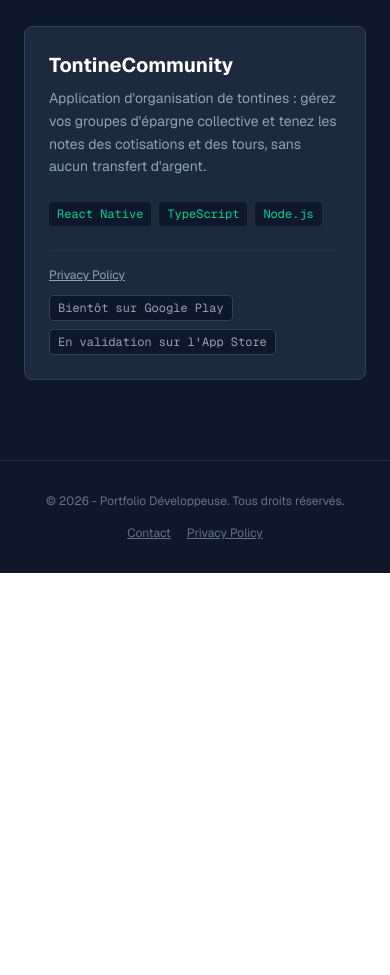
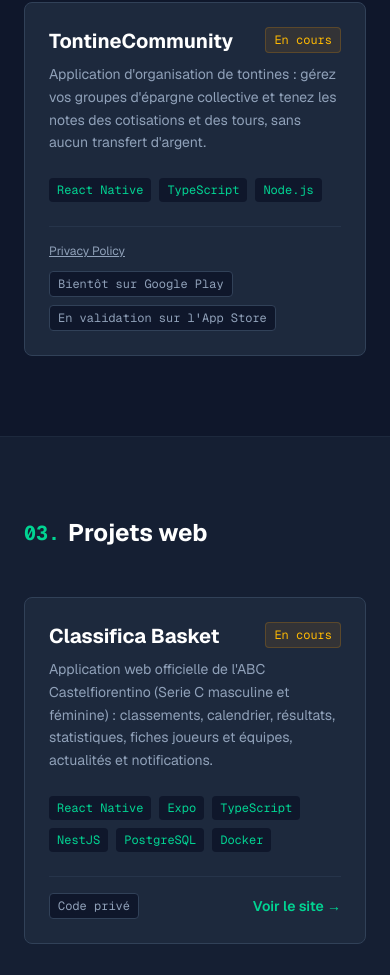
Before and after one commit to phelouzat3-glitch/phelouzat-fullstack, a Next.js app: page / in a window 390 px wide. Shown: the part 1022-1997 px from the top of the page. Before the commit the page ends 1595 px from the top, so only its background shows below. Built offline with nearby package versions, Linux system fonts and the light colour scheme.

Commit message:
Ajoute Classifica Basket et separe projets mobiles et web

```diff
--- a/src/app/page.tsx
+++ b/src/app/page.tsx
@@ -15,18 +15,175 @@ const skills = [
   "CSS",
 ];
 
-// Vos applications
-const apps = [
+type ProjectStatus = "live" | "in-progress" | "coming-soon";
+type ProjectPlatform = "mobile" | "web";
+
+type Project = {
+  title: string;
+  description: string;
+  tech: string[];
+  platform: ProjectPlatform;
+  status: ProjectStatus;
+  liveUrl?: string;
+  githubUrl?: string;
+  playStoreUrl?: string;
+  appStoreUrl?: string;
+  privacyUrl?: string;
+};
+
+const statusStyles: Record<
+  ProjectStatus,
+  { label: string; className: string }
+> = {
+  live: {
+    label: "En ligne",
+    className: "bg-emerald-500/10 text-emerald-400 border-emerald-500/20",
+  },
+  "in-progress": {
+    label: "En cours",
+    className: "bg-amber-500/10 text-amber-400 border-amber-500/20",
+  },
+  "coming-soon": {
+    label: "Bientôt disponible",
+    className: "bg-slate-700/40 text-slate-300 border-slate-600",
+  },
+};
+
+// Applications mobiles
+const mobileApps: Project[] = [
   {
     title: "TontineCommunity",
     description:
       "Application d'organisation de tontines : gérez vos groupes d'épargne collective et tenez les notes des cotisations et des tours, sans aucun transfert d'argent.",
     tech: ["React Native", "TypeScript", "Node.js"],
-    playStoreUrl: "", // Lien Google Play une fois l'app publiée
-    appStoreUrl: "", // Lien App Store une fois l'app validée
-    privacyUrl: "/privacy-my-app", // Lien requis par les stores
+    platform: "mobile",
+    status: "in-progress",
+    playStoreUrl: "",
+    appStoreUrl: "",
+    privacyUrl: "/privacy-my-app",
   },
 ];
+
+// Projets web
+const webProjects: Project[] = [
+  {
+    title: "Classifica Basket",
+    description:
+      "Application web officielle de l'ABC Castelfiorentino (Serie C masculine et féminine) : classements, calendrier, résultats, statistiques, fiches joueurs et équipes, actualités et notifications.",
+    tech: ["React Native", "Expo", "TypeScript", "NestJS", "PostgreSQL", "Docker"],
+    platform: "web",
+    status: "in-progress",
+    liveUrl: "https://classifica-basket.vercel.app",
+  },
+];
+
+// Projets à venir
+const upcomingProjects: Project[] = [];
+
+function ProjectCard({ project }: { project: Project }) {
+  const status = statusStyles[project.status];
+
+  return (
+    <div className="bg-slate-800 border border-slate-700 p-6 rounded-lg flex flex-col justify-between hover:-translate-y-1 transition-transform">
+      <div>
+        <div className="flex items-start justify-between gap-3 mb-2">
+          <h3 className="text-xl font-bold text-white">{project.title}</h3>
+          <span
+            className={`text-xs font-mono px-2 py-1 rounded border whitespace-nowrap ${status.className}`}
+          >
+            {status.label}
+          </span>
+        </div>
+        <p className="text-slate-400 text-sm mb-6 leading-relaxed">
+          {project.description}
+        </p>
+        <div className="flex flex-wrap gap-2 mb-6">
+          {project.tech.map((t, idx) => (
+            <span
+              key={idx}
+              className="px-2 py-1 bg-slate-900 text-emerald-400 font-mono text-xs rounded"
+            >
+              {t}
+            </span>
+          ))}
+        </div>
+      </div>
+
+      <div className="flex flex-wrap justify-between items-center gap-3 pt-4 border-t border-slate-700/50">
+        <div className="flex flex-wrap items-center gap-3">
+          {project.privacyUrl && (
+            <Link
+              href={project.privacyUrl}
+              className="text-xs text-slate-400 hover:text-emerald-400 underline transition-colors"
+            >
+              Privacy Policy
+            </Link>
+          )}
+          {project.githubUrl && (
+            <a
+              href={project.githubUrl}
+              target="_blank"
+              rel="noopener noreferrer"
+              className="text-xs text-slate-400 hover:text-emerald-400 underline transition-colors"
+            >
+              Code source
+            </a>
+          )}
+          {project.platform === "web" && !project.githubUrl && (
+            <span className="text-xs font-mono text-slate-400 bg-slate-900 border border-slate-700 px-2 py-1 rounded">
+              Code privé
+            </span>
+          )}
+        </div>
+
+        <div className="flex flex-wrap items-center gap-2">
+          {project.liveUrl && (
+            <a
+              href={project.liveUrl}
+              target="_blank"
+              rel="noopener noreferrer"
+              className="text-sm font-semibold text-emerald-400 hover:text-emerald-300 transition-colors"
+            >
+              Voir le site →
+            </a>
+          )}
+          {project.platform === "mobile" && (
+            <>
+              {project.playStoreUrl ? (
+                <a
+                  href={project.playStoreUrl}
+                  target="_blank"
+                  rel="noopener noreferrer"
+                  className="text-sm font-semibold text-emerald-400 hover:text-emerald-300 transition-colors"
+                >
+                  Google Play →
+                </a>
+              ) : (
+                <span className="text-xs font-mono text-slate-400 bg-slate-900 border border-slate-700 px-2 py-1 rounded">
+                  Bientôt sur Google Play
+                </span>
+              )}
+              {project.appStoreUrl ? (
+                <a
+                  href={project.appStoreUrl}
+                  target="_blank"
+                  rel="noopener noreferrer"
+                  className="text-sm font-semibold text-emerald-400 hover:text-emerald-300 transition-colors"
+                >
+                  App Store →
+                </a>
+              ) : (
+                <span className="text-xs font-mono text-slate-400 bg-slate-900 border border-slate-700 px-2 py-1 rounded">
+                  En validation sur l&apos;App Store
+                </span>
+              )}
+            </>
+          )}
+        </div>
+      </div>
+    </div>
+  );
+}
 
 export default async function Home() {
   const currentYear = await getCurrentYear();
@@ -48,10 +205,10 @@ export default async function Home() {
         </p>
         <div className="flex gap-4">
           <a
-            href="#apps"
+            href="#projects"
             className="px-6 py-3 bg-emerald-500 hover:bg-emerald-600 text-slate-950 font-semibold rounded transition-colors text-center"
           >
-            Voir mes applications
+            Voir mes projets
           </a>
           <Link
             href="/contact"
@@ -82,82 +239,53 @@ export default async function Home() {
         </div>
       </section>
 
-      {/* 3. APPLICATIONS SECTION (Pour le Play Store) */}
-      <section id="apps" className="max-w-5xl mx-auto px-6 py-20">
+      {/* 3. APPLICATIONS MOBILES */}
+      <section id="projects" className="max-w-5xl mx-auto px-6 py-20">
         <h2 className="text-2xl font-bold text-white mb-12 flex items-center gap-2">
-          <span className="text-emerald-400 font-mono text-xl">02.</span> Mes
-          Applications
+          <span className="text-emerald-400 font-mono text-xl">02.</span>{" "}
+          Applications mobiles
         </h2>
 
         <div className="grid md:grid-cols-2 gap-6">
-          {apps.map((app, index) => (
-            <div
-              key={index}
-              className="bg-slate-800 border border-slate-700 p-6 rounded-lg flex flex-col justify-between hover:-translate-y-1 transition-transform"
-            >
-              <div>
-                <h3 className="text-xl font-bold text-white mb-2">
-                  {app.title}
-                </h3>
-                <p className="text-slate-400 text-sm mb-6 leading-relaxed">
-                  {app.description}
-                </p>
-                <div className="flex flex-wrap gap-2 mb-6">
-                  {app.tech.map((t, idx) => (
-                    <span
-                      key={idx}
-                      className="px-2 py-1 bg-slate-900 text-emerald-400 font-mono text-xs rounded"
-                    >
-                      {t}
-                    </span>
-                  ))}
-                </div>
-              </div>
-
-              <div className="flex flex-wrap justify-between items-center gap-3 pt-4 border-t border-slate-700/50">
-                <Link
-                  href={app.privacyUrl}
-                  className="text-xs text-slate-400 hover:text-emerald-400 underline transition-colors"
-                >
-                  Privacy Policy
-                </Link>
-                <div className="flex flex-wrap items-center gap-2">
-                  {app.playStoreUrl ? (
-                    <a
-                      href={app.playStoreUrl}
-                      target="_blank"
-                      rel="noopener noreferrer"
-                      className="text-sm font-semibold text-emerald-400 hover:text-emerald-300 transition-colors"
-                    >
-                      Google Play →
-                    </a>
-                  ) : (
-                    <span className="text-xs font-mono text-slate-400 bg-slate-900 border border-slate-700 px-2 py-1 rounded">
-                      Bientôt sur Google Play
-                    </span>
-                  )}
-                  {app.appStoreUrl ? (
-                    <a
-                      href={app.appStoreUrl}
-                      target="_blank"
-                      rel="noopener noreferrer"
-                      className="text-sm font-semibold text-emerald-400 hover:text-emerald-300 transition-colors"
-                    >
-                      App Store →
-                    </a>
-                  ) : (
-                    <span className="text-xs font-mono text-slate-400 bg-slate-900 border border-slate-700 px-2 py-1 rounded">
-                      En validation sur l&apos;App Store
-                    </span>
-                  )}
-                </div>
-              </div>
-            </div>
+          {mobileApps.map((project, index) => (
+            <ProjectCard key={index} project={project} />
           ))}
         </div>
       </section>
 
-      {/* 4. FOOTER */}
+      {/* 4. PROJETS WEB */}
+      <section className="bg-slate-800/50 border-y border-slate-800 py-20">
+        <div className="max-w-5xl mx-auto px-6">
+          <h2 className="text-2xl font-bold text-white mb-12 flex items-center gap-2">
+            <span className="text-emerald-400 font-mono text-xl">03.</span>{" "}
+            Projets web
+          </h2>
+
+          <div className="grid md:grid-cols-2 gap-6">
+            {webProjects.map((project, index) => (
+              <ProjectCard key={index} project={project} />
+            ))}
+          </div>
+        </div>
+      </section>
+
+      {/* 5. PROJETS À VENIR */}
+      {upcomingProjects.length > 0 && (
+        <section className="max-w-5xl mx-auto px-6 py-20">
+          <h2 className="text-2xl font-bold text-white mb-12 flex items-center gap-2">
+            <span className="text-emerald-400 font-mono text-xl">04.</span>{" "}
+            Projets à venir
+          </h2>
+
+          <div className="grid md:grid-cols-2 gap-6">
+            {upcomingProjects.map((project, index) => (
+              <ProjectCard key={index} project={project} />
+            ))}
+          </div>
+        </section>
+      )}
+
+      {/* 6. FOOTER */}
       <footer className="border-t border-slate-800 py-8 text-center text-xs text-slate-500">
         <div className="max-w-5xl mx-auto px-6 flex flex-col sm:flex-row justify-between items-center gap-4">
           <p>
```
